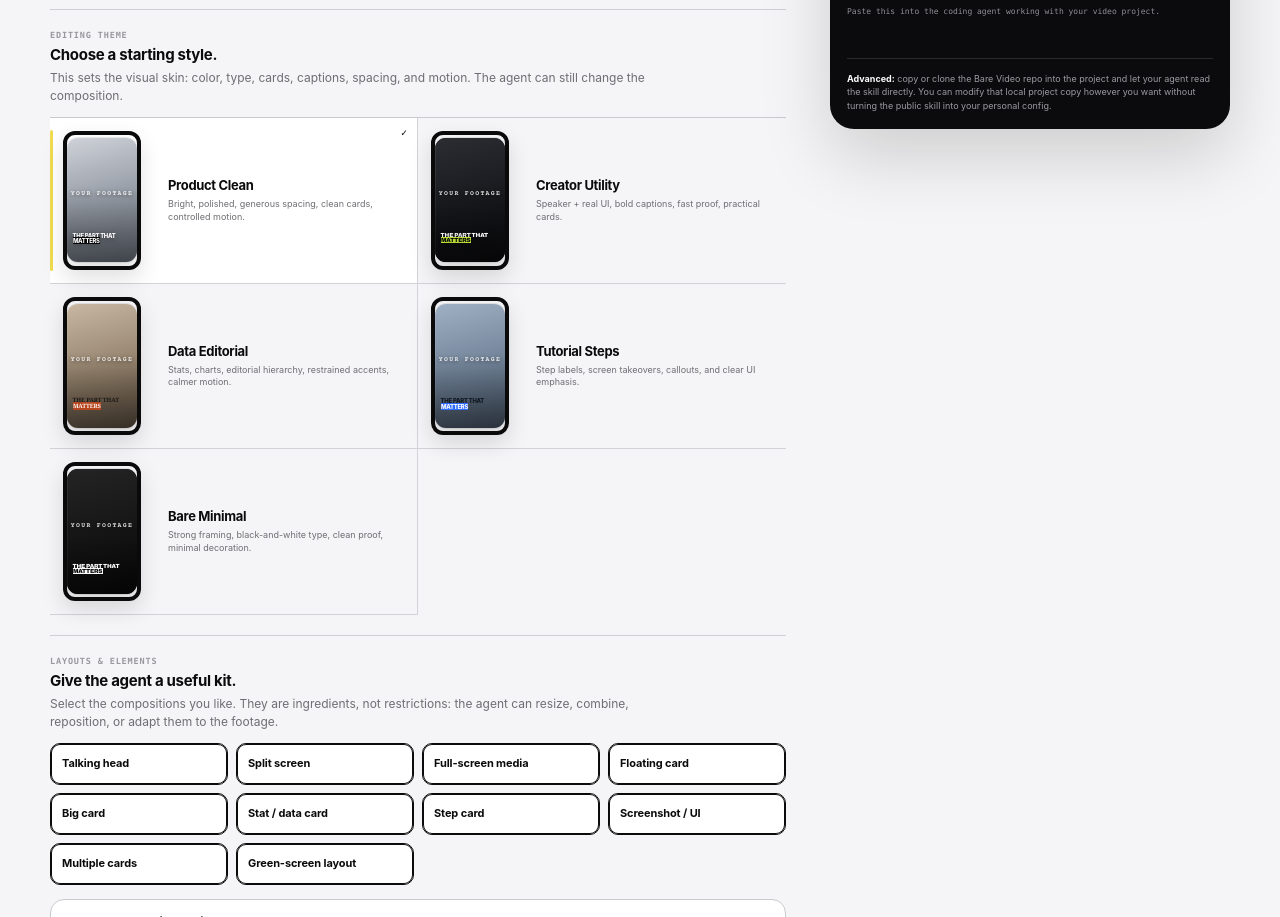
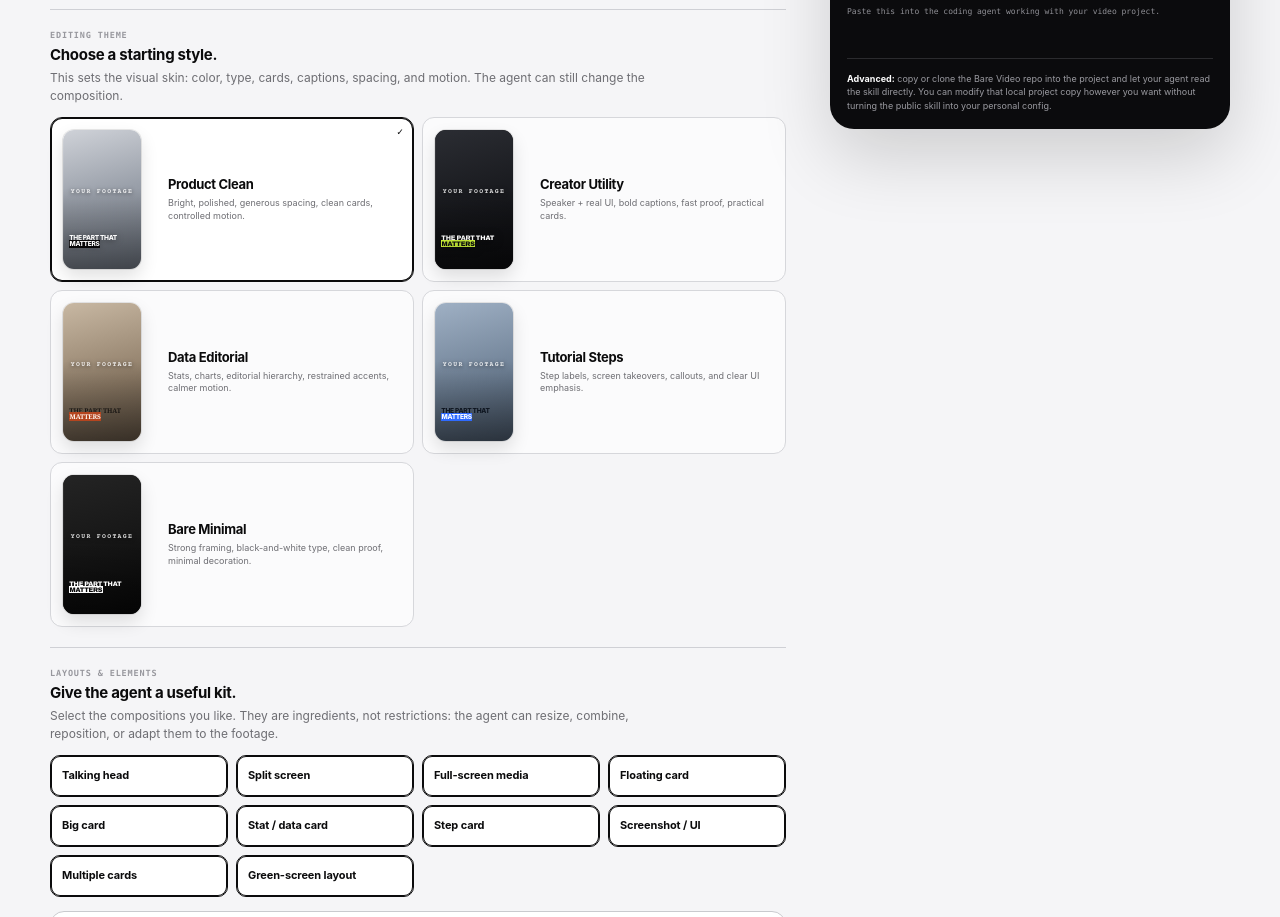
Before and after one commit to barestack-labs/bare-video, a plain HTML site: page index.html in a window 1280 px wide. Shown: the part 3127-4044 px from the top of the page. Drawn offline with Linux system fonts and the light colour scheme.

Commit message:
Clean theme card borders

```diff
--- a/assets/builder.css
+++ b/assets/builder.css
@@ -105,49 +105,41 @@
 .theme-grid{
   display:grid;
   grid-template-columns:repeat(2,1fr);
-  border-top:1px solid #c9cace;
+  gap:8px;
 }
 .theme-card{
   position:relative;
-  border:0;
-  border-bottom:1px solid #d2d3d7;
-  background:transparent;
+  border:1px solid #d6d7db;
+  border-radius:12px;
+  background:#fbfbfc;
   text-align:left;
-  padding:13px;
+  padding:12px;
   min-height:150px;
   display:grid;
   grid-template-columns:92px 1fr;
   gap:13px;
   align-items:center;
+  transition:border-color .15s,background .15s;
 }
-.theme-card:nth-child(odd){border-right:1px solid #d2d3d7}
-.theme-card:hover{background:rgba(255,255,255,.55)}
-.theme-card.is-selected{background:#fff}
-.theme-card.is-selected:before{
-  content:"";
-  position:absolute;
-  left:0;
-  top:12px;
-  bottom:12px;
-  width:3px;
-  border-radius:999px;
-  background:var(--accent);
-}
+.theme-card:hover{background:#fff;border-color:#b4b4bb}
+.theme-card.is-selected{background:#fff;border-color:#0b0b0c;box-shadow:inset 0 0 0 1px #0b0b0c}
 .theme-card.is-selected:after{
   content:"✓";
   position:absolute;
   right:10px;
-  top:9px;
+  top:8px;
   font:700 10px var(--mono);
 }
 .theme-preview{
+  display:flex;
+  align-items:center;
+  justify-content:center;
+  width:78px;
+  flex:0 0 78px;
   aspect-ratio:9/16;
-  border-radius:12px;
+  border-radius:11px;
   overflow:hidden;
-  border:4px solid #0a0a0b;
-  position:relative;
-  display:block;
-  box-shadow:0 9px 22px rgba(0,0,0,.12);
+  box-shadow:0 0 0 1px rgba(0,0,0,.09),0 8px 18px rgba(0,0,0,.12);
 }
 .theme-copy strong{
   display:block;
@@ -162,15 +154,7 @@
   line-height:1.4;
   padding-right:9px;
 }
-.theme-preview{
-  position:relative;
-  display:flex;
-  align-items:center;
-  justify-content:center;
-  width:78px;
-  flex:0 0 78px;
-}
-.theme-preview .sc-phone.mini{width:78px;border-radius:11px;box-shadow:0 0 0 1px rgba(0,0,0,.08),0 8px 18px rgba(0,0,0,.14)}
+.theme-preview .sc-phone.mini{width:78px;border-radius:0;box-shadow:none}
 .component-grid{
   display:grid;
   grid-template-columns:repeat(4,1fr);
```
